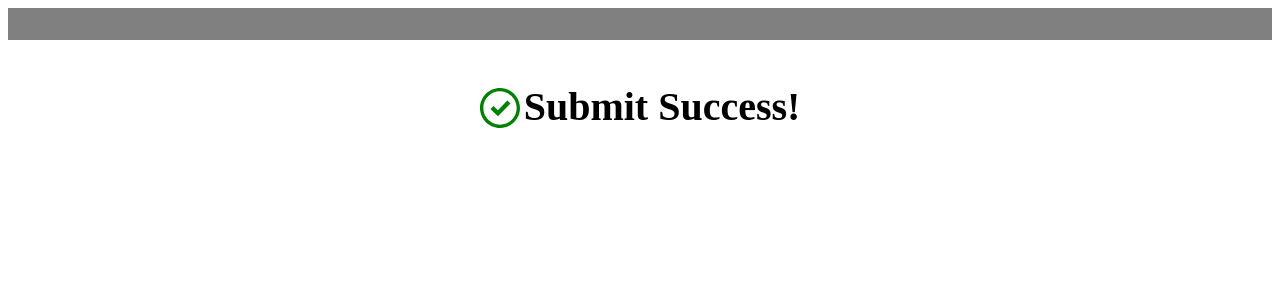
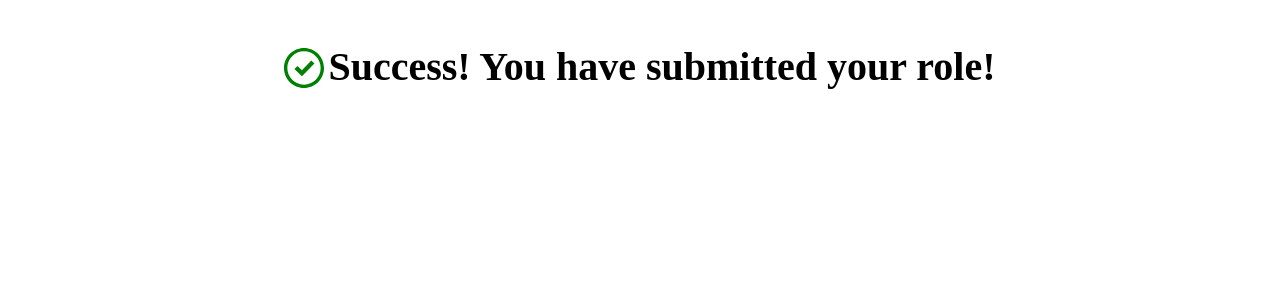
Before and after one commit to LesterLian/Millions-of-Dollar-Flask, a Flask app: page /sub?card=brute in a window 1280 px wide. Shown: the top 300 px of the page. Run offline with Flask 2, Linux system fonts and the light colour scheme.

Commit message:
[Fix] Limit submission number; New sub message

```diff
--- a/app.py
+++ b/app.py
@@ -54,9 +54,14 @@
 
 @app.route('/sub')
 def submit_card():
-    cards.append(request.args['card'])
 
-    return render_template('index.html', state='planning', roles=[]), {"Refresh": f"1; url=show"}
+    if len(cards) < num:
+        cards.append(request.args['card'])
+        message = _('Success! You have submitted your role!')
+    else:
+        message = _('Error! Role number exceeded!')
+
+    return render_template('index.html', state='submitted', message=message), {"Refresh": f"1; url=show"}
 
 @app.route('/show')
 def show_cards():
--- a/templates/index.html
+++ b/templates/index.html
@@ -69,14 +69,14 @@
     {% endfor %}
     </div>
     {% endif %}
-    {% if roles|length == 0 %}
+    {% if state == 'submitted' %}
     <div class="container">
         <svg xmlns="http://www.w3.org/2000/svg" viewbox="0 0 24 24">
             <path
                 d="M12 2c5.514 0 10 4.486 10 10s-4.486 10-10 10-10-4.486-10-10 4.486-10 10-10zm0-2c-6.627 0-12 5.373-12 12s5.373 12 12 12 12-5.373 12-12-5.373-12-12-12zm4.393 7.5l-5.643 5.784-2.644-2.506-1.856 1.858 4.5 4.364 7.5-7.643-1.857-1.857z" />
         </svg>
         <h1>
-            {{ _('Submit Success!') }}
+            {{ message }}
         </h1>
     </div>
     {% endif %}
```
Also changed, not shown: translations/zh/LC_MESSAGES/messages.po, 2 other files.
